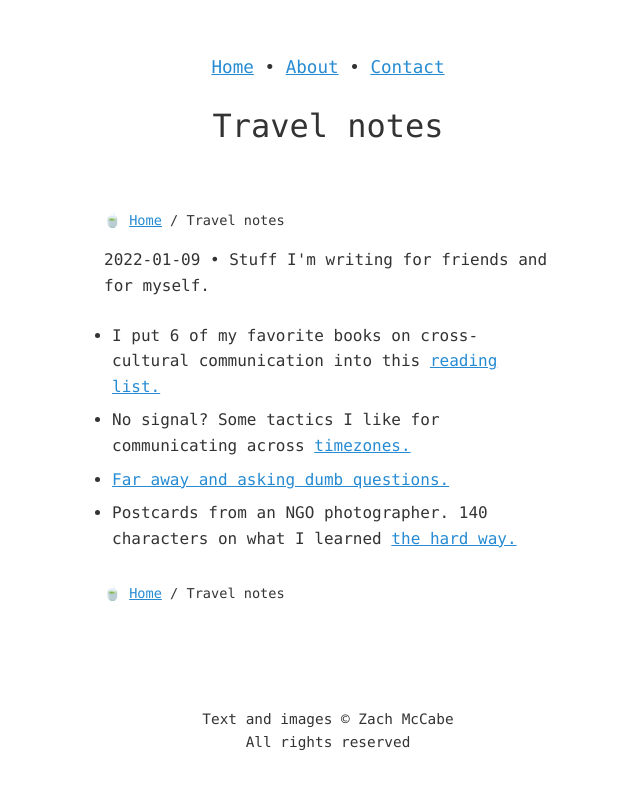
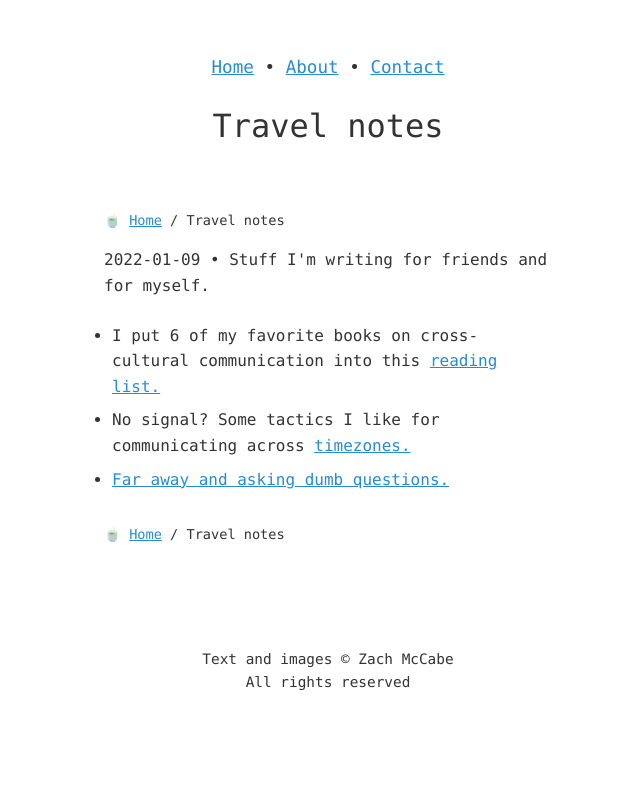
Before and after one commit to zachmccabe/zachmccabe.github.io, a Jekyll site: the page built from _travel/travel.md, in a window 1280 px wide. Shown: the top 790 px of the page, without its empty margins (312-952 px from the left). Built offline with Jekyll 4.4.1, drawn with Linux system fonts in a browser that asks for light colours.

Commit message:
Update travel.md
Removing `/postcard` for now.

```diff
--- a/_travel/travel.md
+++ b/_travel/travel.md
@@ -13,7 +13,6 @@ lede: print
 + I put 6 of my favorite books on cross-cultural communication into this [reading list.]
 + No signal? Some tactics I like for communicating across [timezones.]
 + [Far away and asking dumb questions.]
-+ Postcards from an NGO photographer. 140 characters on what I learned [the hard way.]
 
 
 [reading list.]: https://www.zachmccabe.com/travel/reading-list
@@ -21,5 +20,3 @@ lede: print
 [timezones.]: https://www.zachmccabe.com/travel/timezones
 
 [Far away and asking dumb questions.]: https://www.zachmccabe.com/travel/dumb-questions
-
-[the hard way.]: https://www.zachmccabe.com/travel/postcard
```
